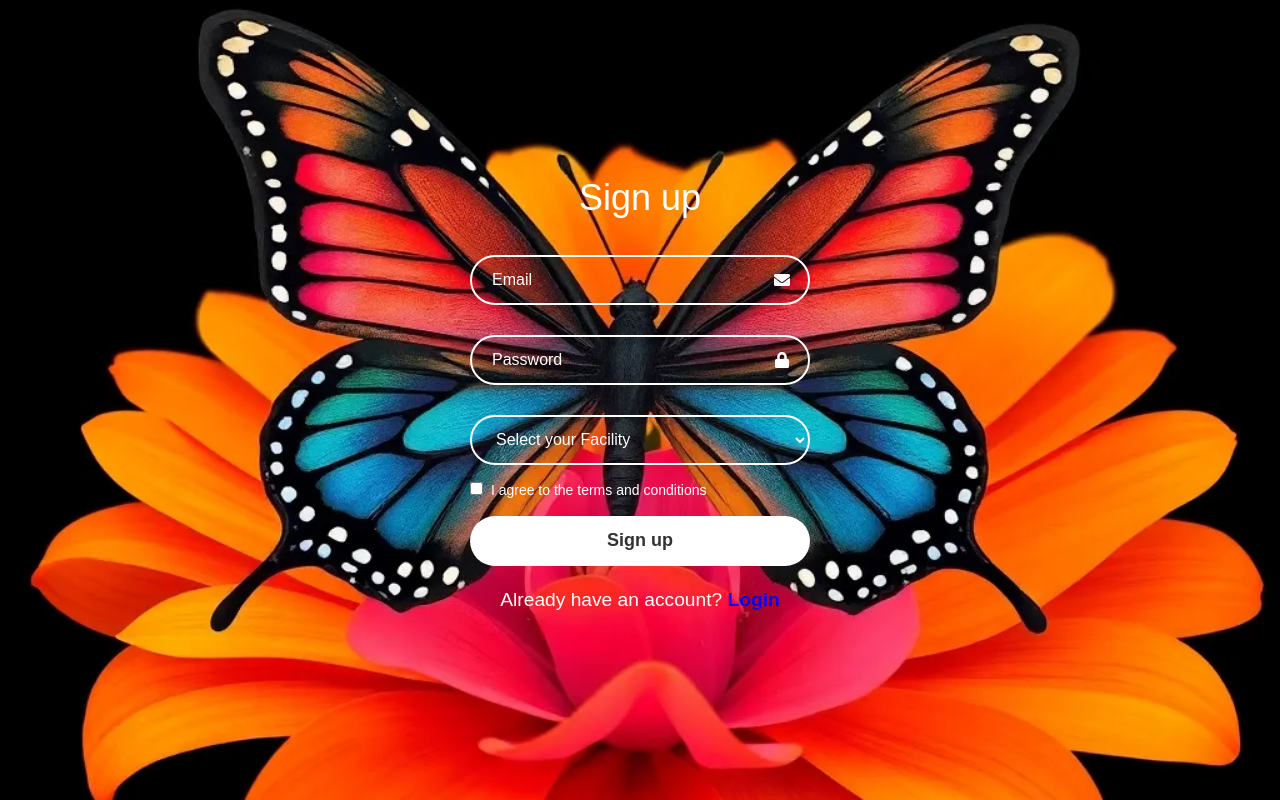
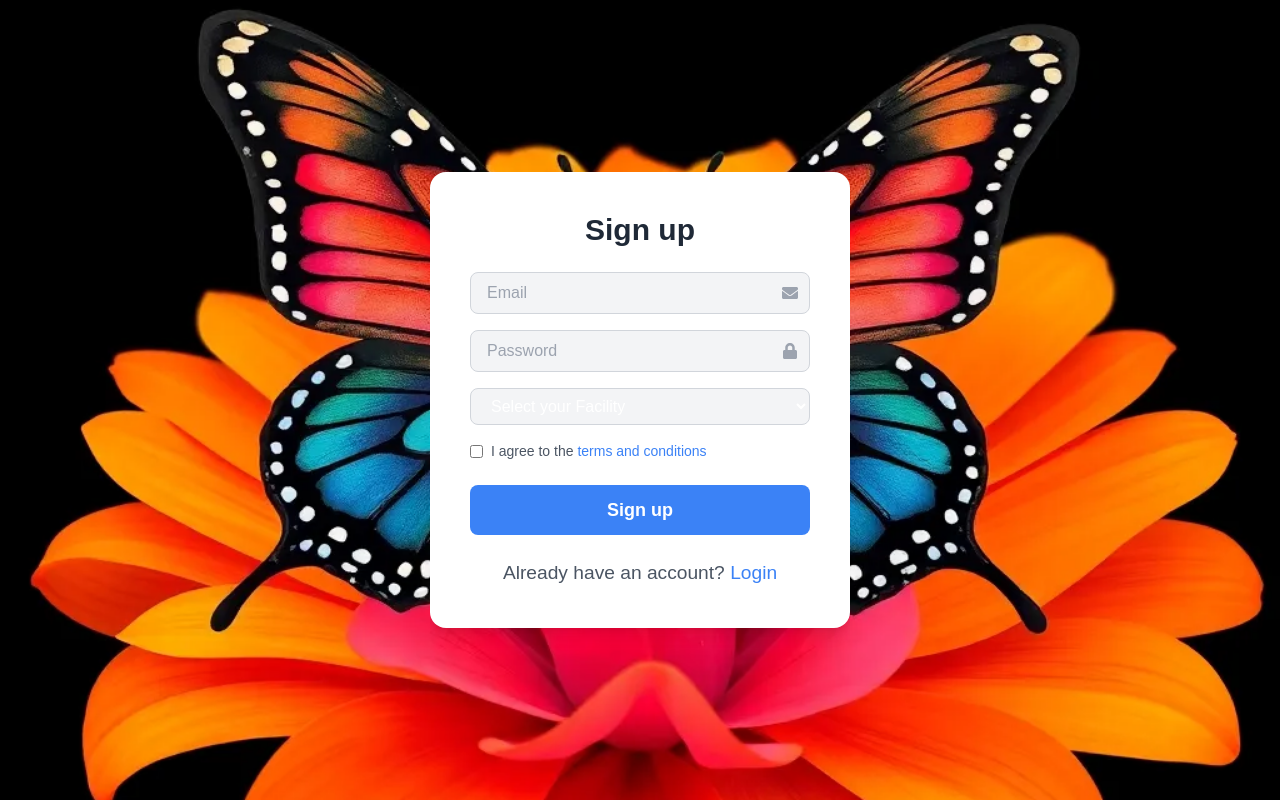
Before and after one commit to remcohofmans/RnD, a React (Create React App) app: page /login in a window 1280 px wide. Both pictures are taken after a click on the link "Register". Built offline with nearby package versions, Linux system fonts and the light colour scheme; no server answers.

Commit message:
login& register  form mooi gemaakt

```diff
--- a/src/Components/LoginRegister.jsx
+++ b/src/Components/LoginRegister.jsx
@@ -12,7 +12,6 @@ const LoginRegister = ({ loginWithEmail, signUpWithEmail }) => {
   // Handle login form submit
   const handleLoginSubmit = (e) => {
     e.preventDefault();
-    console.log('Login button pressed'); // Add this line to debug
     if (!loginEmail || !loginPassword) {
       console.error("Please provide email and password for login.");
       return;
@@ -34,38 +33,61 @@ const LoginRegister = ({ loginWithEmail, signUpWithEmail }) => {
     <div className={`wrapper ${!isLogin ? 'active' : ''}`}>
       {/* Login Form */}
       {isLogin && (
-        <div className='form-box login'>
+        <div className="form-box login bg-white shadow-lg rounded-2xl p-8">
           <form onSubmit={handleLoginSubmit}>
-            <h1>Login</h1>
-            <div className='input-box'>
+            <h1 className="text-3xl font-bold text-center text-gray-800 mb-6">Login</h1>
+
+            <div className="mb-4">
+              <div className="relative">
                 <input
-                type='email'
-                placeholder='Email'
+                  type="email"
+                  placeholder="Email"
                   value={loginEmail}
                   onChange={(e) => setLoginEmail(e.target.value)}
                   required
+                  className="w-full py-2 px-4 rounded-lg bg-gray-100 border border-gray-300 focus:border-blue-500 focus:bg-white focus:outline-none"
                 />
-              <FaUser className='icon' />
+                <FaUser className="absolute right-3 top-1/2 transform -translate-y-1/2 text-gray-400" />
               </div>
-            <div className='input-box'>
+            </div>
+
+            <div className="mb-4">
+              <div className="relative">
                 <input
-                type='password'
-                placeholder='Password'
+                  type="password"
+                  placeholder="Password"
                   value={loginPassword}
                   onChange={(e) => setLoginPassword(e.target.value)}
                   required
+                  className="w-full py-2 px-4 rounded-lg bg-gray-100 border border-gray-300 focus:border-blue-500 focus:bg-white focus:outline-none"
                 />
-              <FaLock className='icon' />
+                <FaLock className="absolute right-3 top-1/2 transform -translate-y-1/2 text-gray-400" />
+              </div>
             </div>
 
-            <div className='remember-forgot'>
-              <label><input type='checkbox' /> Remember me</label>
+            <div className="flex items-center mb-6">
+              <input type="checkbox" id="remember" className="mr-2" />
+              <label htmlFor="remember" className="text-sm text-gray-600">Remember me</label>
             </div>
 
-            <button type='submit'>Login</button>
+            <button
+              type="submit"
+              className="w-full py-2 px-4 bg-blue-500 text-white rounded-lg hover:bg-blue-600 transition-colors"
+            >
+              Login
+            </button>
 
-            <div className='register-link'>
-              <p>Don't have an account yet? <a href='#' onClick={() => setIsLogin(false)}>Register</a></p>
+            <div className="text-center mt-6">
+              <p className="text-gray-600">
+                Don't have an account yet?{' '}
+                <a
+                  href="#"
+                  className="text-blue-500 hover:underline"
+                  onClick={() => setIsLogin(false)}
+                >
+                  Register
+                </a>
+              </p>
             </div>
           </form>
         </div>
@@ -73,32 +95,43 @@ const LoginRegister = ({ loginWithEmail, signUpWithEmail }) => {
 
       {/* Register Form */}
       {!isLogin && (
-        <div className='form-box register'>
+        <div className="form-box register bg-white shadow-lg rounded-2xl p-8">
           <form onSubmit={handleSignUpSubmit}>
-            <h1>Sign up</h1>
-            <div className='input-box'>
+            <h1 className="text-3xl font-bold text-center text-gray-800 mb-6">Sign up</h1>
+
+            <div className="mb-4">
+              <div className="relative">
                 <input
-                type='email'
-                placeholder='Email'
+                  type="email"
+                  placeholder="Email"
                   value={signUpEmail}
                   onChange={(e) => setSignUpEmail(e.target.value)}
                   required
+                  className="w-full py-2 px-4 rounded-lg bg-gray-100 border border-gray-300 focus:border-blue-500 focus:bg-white focus:outline-none"
                 />
-              <FaEnvelope className='icon' />
+                <FaEnvelope className="absolute right-3 top-1/2 transform -translate-y-1/2 text-gray-400" />
               </div>
-            <div className='input-box'>
+            </div>
+
+            <div className="mb-4">
+              <div className="relative">
                 <input
-                type='password'
-                placeholder='Password'
+                  type="password"
+                  placeholder="Password"
                   value={signUpPassword}
                   onChange={(e) => setSignUpPassword(e.target.value)}
                   required
+                  className="w-full py-2 px-4 rounded-lg bg-gray-100 border border-gray-300 focus:border-blue-500 focus:bg-white focus:outline-none"
                 />
-              <FaLock className='icon' />
+                <FaLock className="absolute right-3 top-1/2 transform -translate-y-1/2 text-gray-400" />
+              </div>
             </div>
 
-            <div className='input-box'>
-              <select required>
+            <div className="mb-4">
+              <select
+                required
+                className="w-full py-2 px-4 rounded-lg bg-gray-100 border border-gray-300 focus:border-blue-500 focus:bg-white focus:outline-none"
+              >
                 <option value="">Select your Facility</option>
                 <option value="facility1">Facility 1</option>
                 <option value="facility2">Facility 2</option>
@@ -107,14 +140,36 @@ const LoginRegister = ({ loginWithEmail, signUpWithEmail }) => {
               </select>
             </div>
 
-            <div className='remember-forgot'>
-              <label><input type='checkbox' /> I agree to the terms and conditions</label>
+            <div className="flex items-center mb-6">
+              <input
+                type="checkbox"
+                id="terms"
+                className="mr-2"
+                required
+              />
+              <label htmlFor="terms" className="text-sm text-gray-600">
+                I agree to the <a href="#" className="text-blue-500">terms and conditions</a>
+              </label>
             </div>
 
-            <button type='submit'>Sign up</button>
+            <button
+              type="submit"
+              className="w-full py-2 px-4 bg-blue-500 text-white rounded-lg hover:bg-blue-600 transition-colors"
+            >
+              Sign up
+            </button>
 
-            <div className='login-link'>
-              <p>Already have an account? <a href='#' onClick={() => setIsLogin(true)}>Login</a></p>
+            <div className="text-center mt-6">
+              <p className="text-gray-600">
+                Already have an account?{' '}
+                <a
+                  href="#"
+                  className="text-blue-500 hover:underline"
+                  onClick={() => setIsLogin(true)}
+                >
+                  Login
+                </a>
+              </p>
             </div>
           </form>
         </div>
```
Lines whose indentation alone changed are shown as unchanged.
